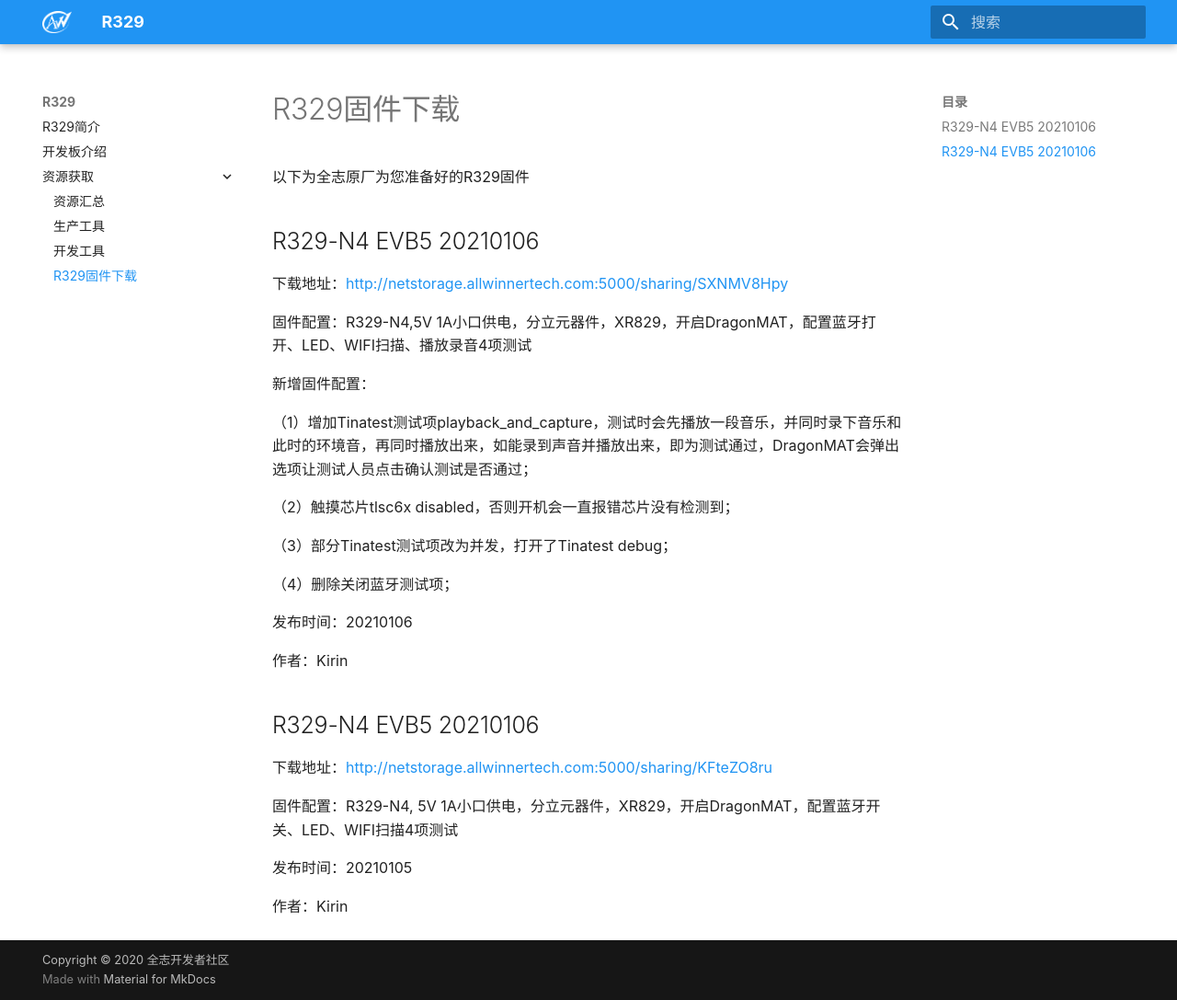
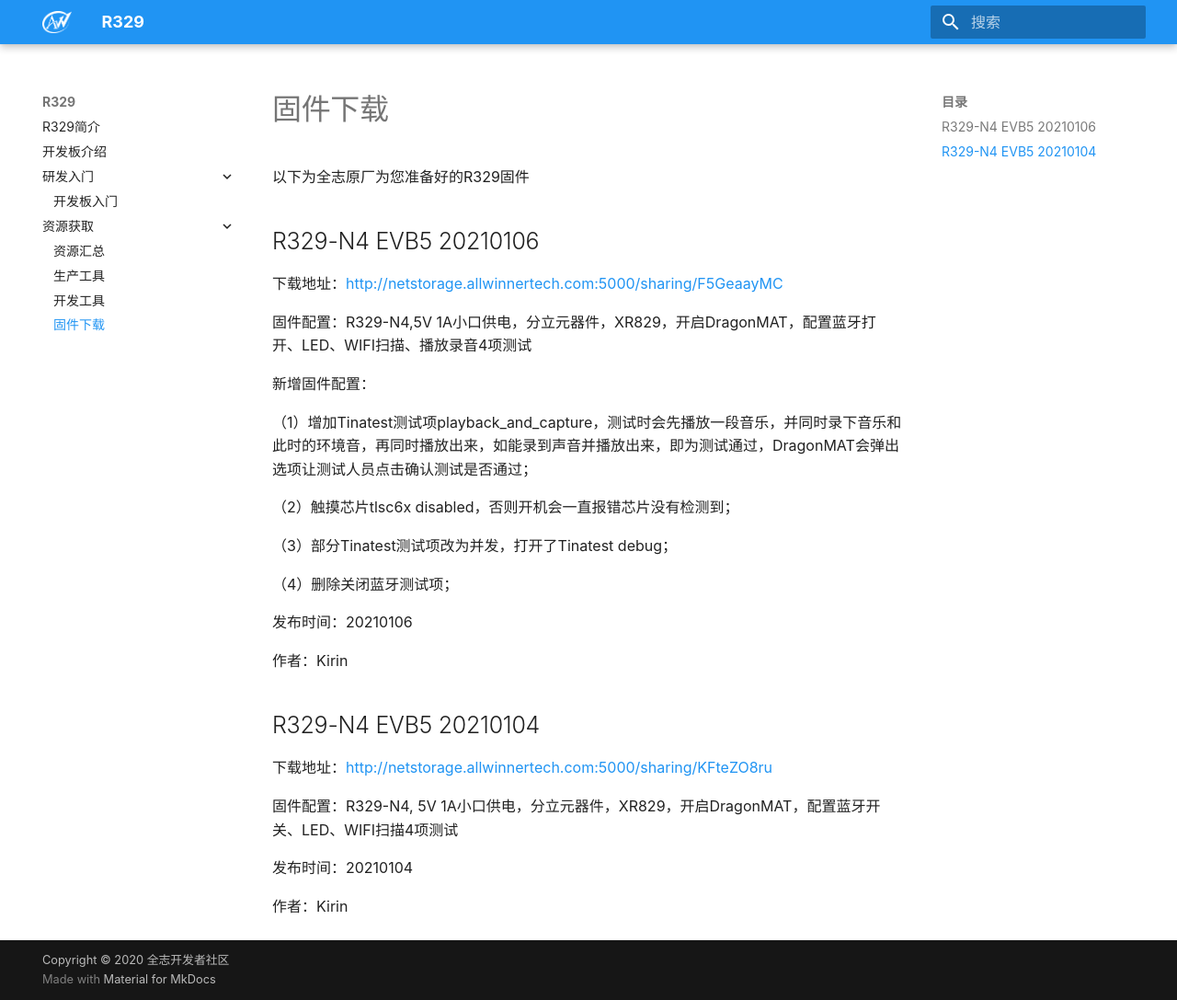
Before and after one commit to aw-yht/R329, an MkDocs documentation site: the page built from docs/getsource/getr329img.md, in a window 1280 px wide and 1087 px high. Shown: the whole window at 92% size. Built offline with MkDocs 1.6.1 and Material for MkDocs 9.7.7, drawn with Linux system fonts in a browser that asks for light colours.

Commit message:
增加开发板入门介绍页
Signed-off-by: kirin <402041446@qq.com>

```diff
--- a/docs/getsource/getr329img.md
+++ b/docs/getsource/getr329img.md
@@ -1,4 +1,4 @@
-# R329固件下载
+# 固件下载
 
 以下为全志原厂为您准备好的R329固件
 
@@ -6,7 +6,7 @@
 
 ## R329-N4 EVB5 20210106
 
-下载地址：<http://netstorage.allwinnertech.com:5000/sharing/SXNMV8Hpy>
+下载地址：<http://netstorage.allwinnertech.com:5000/sharing/F5GeaayMC>
 
 固件配置：R329-N4,5V 1A小口供电，分立元器件，XR829，开启DragonMAT，配置蓝牙打开、LED、WIFI扫描、播放录音4项测试
 
@@ -26,12 +26,12 @@
 
 
 
-## R329-N4 EVB5 20210106
+## R329-N4 EVB5 20210104
 
 下载地址：<http://netstorage.allwinnertech.com:5000/sharing/KFteZO8ru>
 
 固件配置：R329-N4, 5V 1A小口供电，分立元器件，XR829，开启DragonMAT，配置蓝牙开关、LED、WIFI扫描4项测试
 
-发布时间：20210105
+发布时间：20210104
 
 作者：Kirin
--- a/mkdocs.yml
+++ b/mkdocs.yml
@@ -3,6 +3,8 @@ site_name: R329
 nav:
   - index.md
   - r329_evb5.md
+  - '研发入门':
+    - devboardstudy/r329evb5study1.md
   - '资源获取':
     - getsource/getsource.md
     - getsource/gettools.md
```
Also changed, not shown: docs/devboardstudy/r329evb5study1.md (added, +49 -0 lines), docs/getsource/getsource.md (+1 -1 lines).
